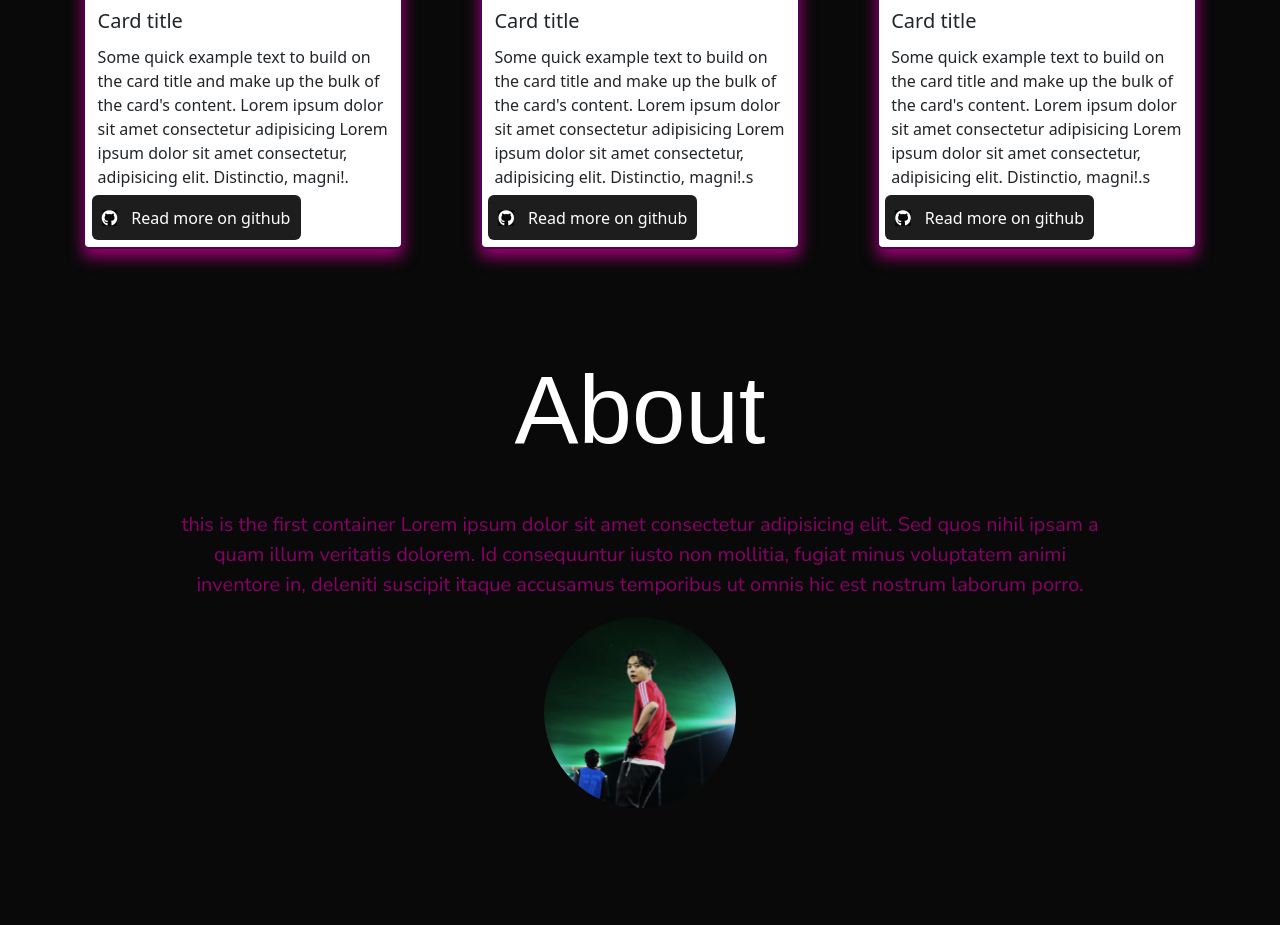
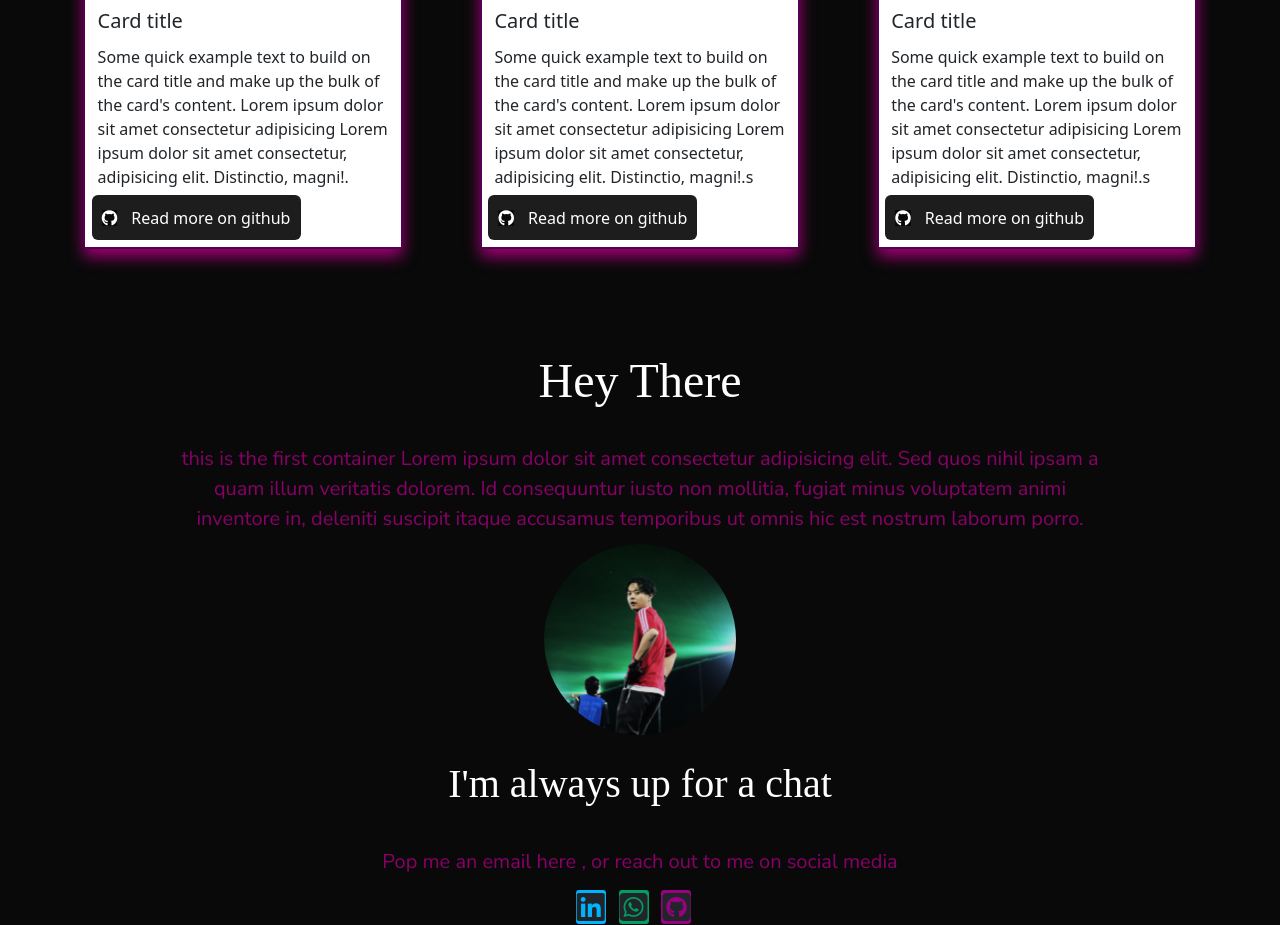
Before and after one commit to Moachuba-Jamir/Moachuba-Jamir-site, a website: page src/html/index.html in a window 1280 px wide. Shown: the part 1226-2151 px from the top of the page. Before the commit the page ends 2034 px from the top, so only its background shows below. Drawn offline with nearby package versions, Linux system fonts and the light colour scheme; some packages are replaced by stand-ins of ours; a script that the page names is missing; a web font is replaced by a local one.

Commit message:
addedContacts

```diff
--- a/src/css/style.scss
+++ b/src/css/style.scss
@@ -4,8 +4,9 @@
     margin: 0 !important;
     scroll-behavior:smooth;
     background-color: rgb(9, 9, 9);
+
+
 }
-
 
 // Global varaibles
 $base-color: #ffffff;
@@ -25,7 +26,18 @@ body{
     .nav-item{
         font-size: 1.4em ;
         color: white;
-    }
+        cursor: pointer;
+        transition: all 300ms ease-in-out !important;
+        -webkit-transition: all 300ms ease-in-out !important;
+        -moz-transition: all 300ms ease-in-out !important;
+        -ms-transition: all 300ms ease-in-out !important;
+        -o-transition: all 300ms ease-in-out !important;
+}
+
+    .nav-item:hover{
+        font-size: 26px;
+        color: #880068;
+}
     .navbar{
         background-color: rgb(6, 6,7);
         margin-top: 3%;
@@ -96,6 +108,11 @@ html::-webkit-scrollbar{
     justify-content: center;
     align-items: center;
     flex-wrap: wrap;
+    border-radius: 10%;
+    -webkit-border-radius: 10%;
+    -moz-border-radius: 10%;
+    -ms-border-radius: 10%;
+    -o-border-radius: 10%;
 }
 
 
@@ -103,6 +120,7 @@ html::-webkit-scrollbar{
     height: 27rem !important;
     width: 20rem;
     margin: 3% !important;
+
     border: 2px solid #520152 !important;
     box-shadow: #9d0173 0px 8px 15px !important;
     transition: all 300ms ease-in-out;
@@ -111,6 +129,7 @@ html::-webkit-scrollbar{
     -ms-transition: all 300ms ease-in-out;
     -o-transition: all 300ms ease-in-out;
     cursor: pointer;
+
 }
 
 .card:hover{
@@ -140,7 +159,6 @@ h1{
 }
 .card-body, .card-title,  .card-text{
     background-color: white !important;
-    border-radius: 5%;
     padding: 2% !important;
 }
 
@@ -173,7 +191,7 @@ h1{
         p{
             font-size: 20px;
             color: #880068 !important;
-            padding: 1.8% !important;
+            padding: 1% !important;
             text-align: center;
             // background: rgb(255, 255, 239) !important;
             font-family: "Nunito Sans", sans-serif;
@@ -208,6 +226,80 @@ h1{
     justify-content: center;
     align-items: center;
 }
+
+.contactTitle{
+    padding-top: 3% !important;
+}
+
+h2{
+    text-align: center;
+    padding-bottom: 2%!important;
+    color: #ffffff !important;
+    font-family: "Fredericka the Great", serif;
+    font-weight: 400;
+    font-style: normal;
+    font-size: 3rem !important;
+}
+h3{
+    text-align: center;
+    padding-bottom: 2%!important;
+    color: #ffffff !important;
+    font-family: "Fredericka the Great", serif;
+    font-weight: 400;
+    font-style: normal;
+    font-size: 2.5rem !important;
+}
+
+.contacts{
+    padding-top: 2% !important;
+}
+.iconContainer{
+    display: flex;
+    justify-content: center;
+    align-items: center;
+
+}
+
+.fa-linkedin{
+    background-color: #00b3ff;
+    border-radius: 10%;
+    -webkit-border-radius: 10%;
+    -moz-border-radius: 10%;
+    -ms-border-radius: 10%;
+    -o-border-radius: 10%;
+    margin-right: 1% !important;
+    padding: 1px !important;
+}
+
+.fa-square-whatsapp{
+    background-color: #009e61;
+    border-radius: 10%;
+    -webkit-border-radius: 10%;
+    -moz-border-radius: 10%;
+    -ms-border-radius: 10%;
+    -o-border-radius: 10%;
+    margin-right: 1% !important;
+    padding: 1px !important;
+}
+.fa-square-github{
+    background-color: #980182;
+    border-radius: 10%;
+    -webkit-border-radius: 10%;
+    -moz-border-radius: 10%;
+    -ms-border-radius: 10%;
+    -o-border-radius: 10%;
+    padding: 1px !important;
+}
+
+.chat a {
+    text-decoration: none !important;
+    color: inherit;
+}
+.iconContainer a{
+    text-decoration: none !important;
+    padding-right: 1% !important;
+    color: inherit;
+}
 // media queries
 
 @media screen and (max-width: 480px){
--- a/src/html/index.html
+++ b/src/html/index.html
@@ -7,13 +7,12 @@
     <link rel="stylesheet" href="../css/style.css">
     <link rel="stylesheet" type="text/css" href="../../node_modules/bootstrap/dist/css/bootstrap.min.css">
     <link rel="stylesheet" href="https://cdnjs.cloudflare.com/ajax/libs/font-awesome/6.5.1/css/all.min.css" integrity="sha512-DTOQO9RWCH3ppGqcWaEA1BIZOC6xxalwEsw9c2QQeAIftl+Vegovlnee1c9QX4TctnWMn13TZye+giMm8e2LwA==" crossorigin="anonymous" referrerpolicy="no-referrer" />
+    <link rel="preconnect" href="https://fonts.googleapis.com">
     <script type="module" src="https://unpkg.com/@splinetool/viewer@1.0.53/build/spline-viewer.js"></script>
-    <link rel="preconnect" href="https://fonts.googleapis.com">
     <link rel="preconnect" href="https://fonts.gstatic.com" crossorigin>
     <link href="https://fonts.googleapis.com/css2?family=Protest+Guerrilla&display=swap" rel="stylesheet">
-    <link rel="preconnect" href="https://fonts.googleapis.com">
-    <link rel="preconnect" href="https://fonts.gstatic.com" crossorigin>
     <link href="https://fonts.googleapis.com/css2?family=Nunito+Sans:ital,opsz,wght@0,6..12,200..1000;1,6..12,200..1000&display=swap" rel="stylesheet">
+    <link href="https://fonts.googleapis.com/css2?family=Fredericka+the+Great&display=swap" rel="stylesheet">
 </head>
 <body>
   <!-- git main is the default  -->
@@ -39,9 +38,9 @@
                 <span class="navbar">
                   <ul class="navbar-nav mb-1 mb-lg-0">
                     <a class="right pe-5 nav-link active" aria-current="page"  href="#"><li onclick="viewEl('nav')" class="nav-item">Home</li></a>
-                    <a class="right pe-5" href="#"><li  onclick="viewEl('myProjects')" class="nav-item">Projects</li></a>
-                   <a class="right pe-5" href="#"> <li onclick="viewEl('about')"       class="nav-item">three</li></a>
-                   <a class="right pe-5" href="#"> <li onclick="viewEl('contact')"  class="nav-item">four</li></a>
+                    <li  onclick="viewEl('myProjects')" class="nav-item pe-5">Projects</li>
+                    <li  onclick="viewEl('about')"       class="nav-item pe-5">About</li>
+                    <li  onclick="viewEl('contact')"     class="nav-item pe-5">contact</li>
                   </ul>
                 </span>
               </div>
@@ -96,9 +95,9 @@
 
       <!-- about section -->
       <div class="aboutHeading">
-        <h1>About</h1>
+        <h2>Hey There</h2>
       </div>
-      <div class="container-fluid aboutContainer">
+      <div  id="about" class="container-fluid aboutContainer">
 
           <div class="col-9 description">
             <p style="color: white;"> this is the first container Lorem ipsum dolor sit amet consectetur adipisicing elit. Sed quos nihil ipsam a quam illum veritatis dolorem. Id consequuntur iusto non mollitia, fugiat minus voluptatem animi inventore in, deleniti suscipit itaque accusamus temporibus ut omnis hic est nostrum laborum porro.</p>
@@ -107,10 +106,20 @@
           <div class="col-6 imgContainer">
             <img  class="myImage" src="../../assets/images/moa4.JPG" alt="" srcset="">
           </div>
-        </div>
 
 
-    </div>
+
+
+          <div id="contact" class="col-12 contacts">
+            <h3> I'm always up for a chat</h3>
+            <p class="chat"><a href="mailto:jeremycarryme12@gmail.com" target="_blank">Pop me an email here </a>,  or reach out to me on social media</p>
+            <div class=" container-fluid iconContainer">
+              <a href="#"><i class="fa-brands fa-linkedin fa-2x"></i></a>
+              <a href="#"><i class="fa-brands fa-square-whatsapp fa-2x"></i></a>
+              <a style= "text-decoration:none !important;" href="#"><i class="fa-brands fa-square-github fa-2x"></i></a>
+            </div>
+          </div>
+        </div>
 
 
     <script  src="../js/main.js"></script>
--- a/src/js/main.js
+++ b/src/js/main.js
@@ -4,7 +4,7 @@ const loader =  document.getElementById('loading')
 window.addEventListener('load', ()=>{
     setTimeout(()=>{
         loader.style.display ="none";
-    }, 2000);
+    }, 4000);
 });
 
 // setting up loading animations on multiple devices
@@ -29,8 +29,7 @@ window.onload = function() {
 
 // scrollintoview
 function viewEl(el){
-    if(el){
-        var item = document.getElementById(el);
-        item.scrollIntoView({behavior:'smooth', block:'start', inline: 'nearest'});
-    }
+    var item = document.getElementById(el);
+        item.scrollIntoView({behavior:'smooth', block:'end', inline: 'center'});
+        item = null;
 }
```
Also changed, not shown: src/css/style.css, 1 other file.
